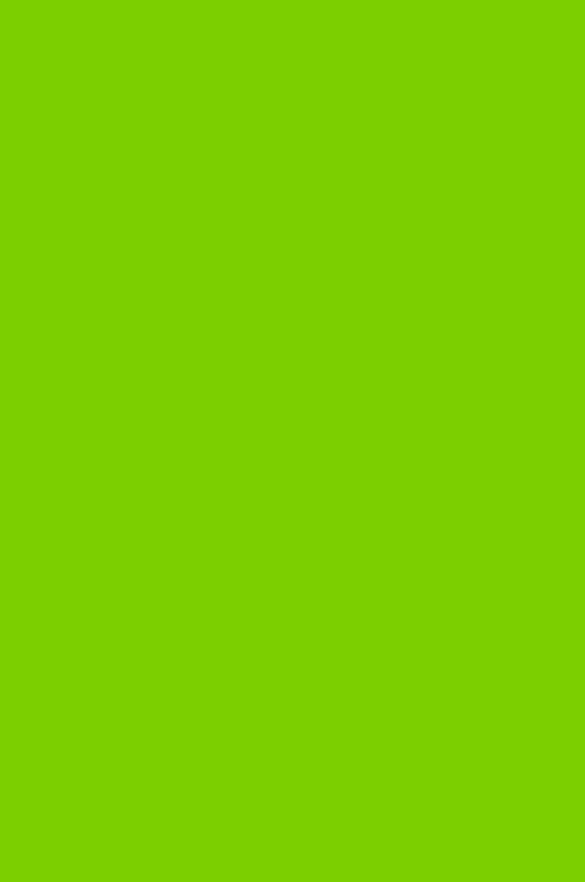
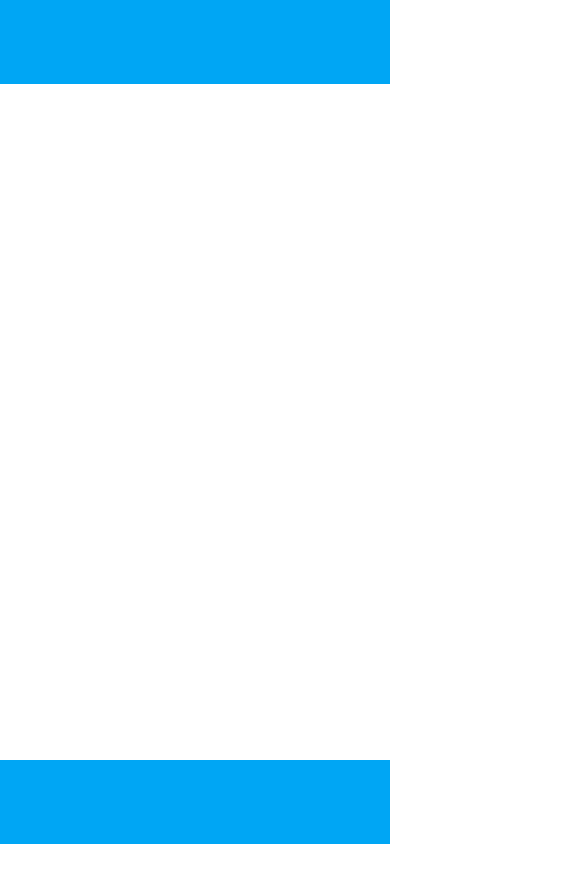
Before and after one commit to panuwit009/dtstock, a Next.js app: page / in a window 390 px wide. Shown: the top 882 px of the page, 585 px wide, since content can reach past the window. After the commit the page ends 844 px from the top, so only its background shows below. Built offline with nearby package versions, Linux system fonts and the light colour scheme.

Commit message:
create responsive layout foundation

```diff
--- a/src/app/components/login.tsx
+++ b/src/app/components/login.tsx
@@ -1,7 +1,7 @@
 export default function Login () {
     return (
-        <div className="bg-sky-500 h-1000 w-1000">
-            <div className="bg-lime-500 h-500 w-500">
+        <div className="bg-sky-500 h-dvh w-screen flex justify-center items-center">
+            <div className="bg-white h-[80%] w-[100%] lg:h-[80%] lg:w-[50%]">
                 {/* ของมึง */}
             </div>
         </div>
```
